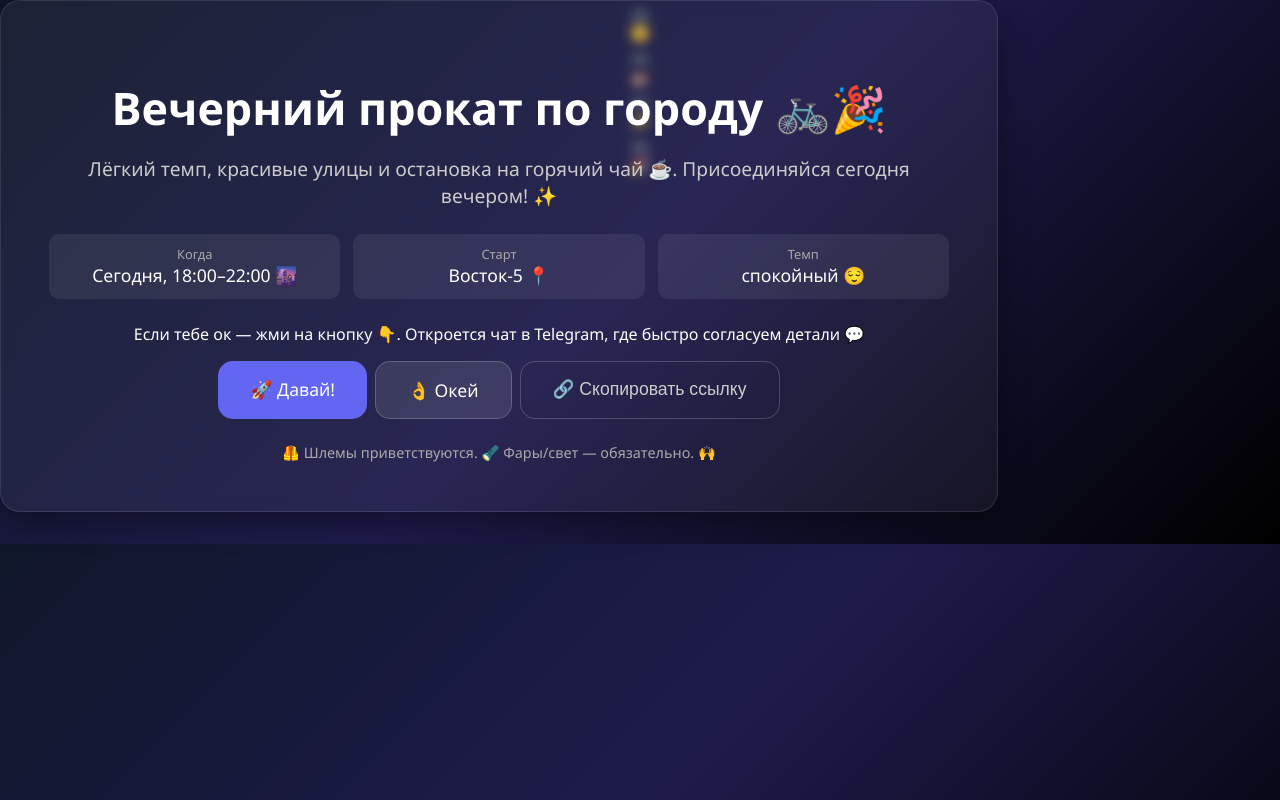
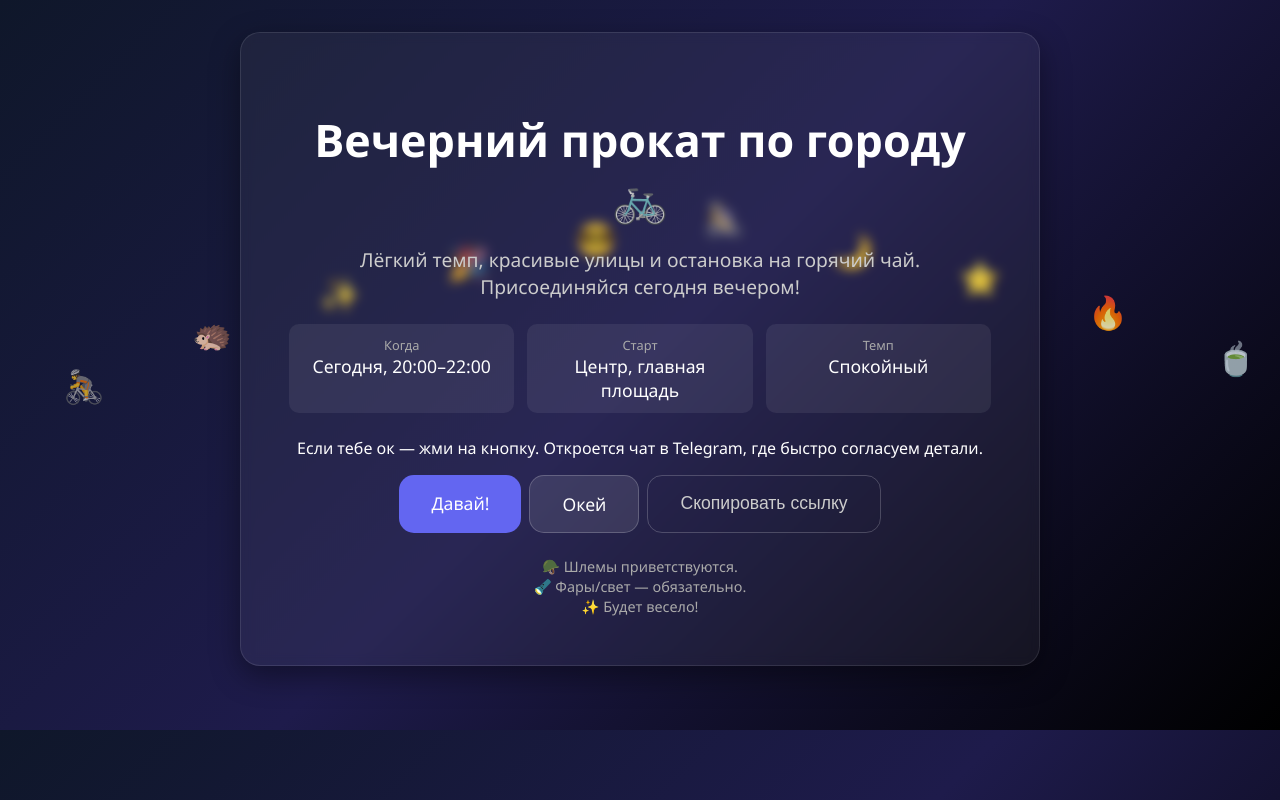
Before and after one commit to isabekovbakay-sys/GOforAride, a plain HTML site: page index.html in a window 1280 px wide. Drawn offline with Linux system fonts and the light colour scheme.

Commit message:
Update index.html

```diff
--- a/index.html
+++ b/index.html
@@ -3,56 +3,203 @@
 <head>
   <meta charset="UTF-8">
   <meta name="viewport" content="width=device-width, initial-scale=1.0">
-  <title>Вечерний прокат 🚲</title>
-  <link rel="stylesheet" href="style.css">
+  <title>Вечерний прокат 🚴</title>
+  <style>
+    /* ====== Базовый стиль ====== */
+    body {
+      margin: 0;
+      font-family: 'Segoe UI', sans-serif;
+      background: linear-gradient(135deg, #0f172a, #1e1b4b, #000);
+      color: white;
+      text-align: center;
+      overflow-x: hidden;
+    }
+
+    .container {
+      max-width: 800px;
+      margin: 0 auto;
+      padding: 2rem 1rem;
+      position: relative;
+      z-index: 5;
+    }
+
+    /* ====== Карточка ====== */
+    .card {
+      background: rgba(255, 255, 255, 0.05);
+      backdrop-filter: blur(6px);
+      border: 1px solid rgba(255, 255, 255, 0.1);
+      border-radius: 20px;
+      padding: 2rem;
+      margin-bottom: 2rem;
+      box-shadow: 0 10px 30px rgba(0,0,0,0.4);
+    }
+
+    h1 {
+      font-size: 2.2rem;
+      margin-bottom: 0.5rem;
+      line-height: 1.3;
+    }
+    .subtitle {
+      color: #ccc;
+      margin-bottom: 1.5rem;
+      font-size: 1rem;
+      line-height: 1.4;
+    }
+
+    /* ====== Инфо блок ====== */
+    .info {
+      display: flex;
+      justify-content: space-around;
+      margin: 1.5rem 0;
+      flex-wrap: wrap;
+      gap: 0.8rem;
+    }
+    .info div {
+      flex: 1 1 120px;
+      background: rgba(255,255,255,0.07);
+      border-radius: 10px;
+      padding: 0.7rem 1rem;
+      min-width: 120px;
+    }
+    .label {
+      display: block;
+      font-size: 0.8rem;
+      color: #aaa;
+    }
+    .value {
+      font-size: 1.1rem;
+    }
+
+    /* ====== Кнопки ====== */
+    .buttons {
+      margin-top: 1rem;
+      display: flex;
+      gap: 0.5rem;
+      justify-content: center;
+      flex-wrap: wrap;
+    }
+    .btn {
+      padding: 0.8rem 1.4rem;
+      border-radius: 15px;
+      text-decoration: none;
+      border: none;
+      cursor: pointer;
+      transition: transform 0.2s, background 0.3s;
+      font-size: 1rem;
+    }
+    .btn:hover { transform: scale(1.05); }
+    .primary { background: #6366f1; color: white; }
+    .secondary { background: rgba(255,255,255,0.1); color: white; border: 1px solid rgba(255,255,255,0.2); }
+    .ghost { background: transparent; color: #ccc; border: 1px solid rgba(255,255,255,0.2); }
+
+    .hint {
+      margin-top: 0.5rem;
+      font-size: 0.9rem;
+      color: #aaa;
+    }
+
+    footer {
+      margin-top: 1.5rem;
+      font-size: 0.9rem;
+      color: #aaa;
+      line-height: 1.4;
+    }
+
+    /* ====== 📱 Мобильная адаптация ====== */
+    @media (max-width: 600px) {
+      h1 { font-size: 1.6rem; }
+      .subtitle { font-size: 0.9rem; }
+      .card { padding: 1.2rem; }
+      .buttons { flex-direction: column; }
+      .btn { width: 100%; }
+      .info { flex-direction: column; align-items: stretch; }
+      .info div { min-width: auto; }
+    }
+
+    /* ====== 💻 Для больших экранов ====== */
+    @media (min-width: 1200px) {
+      h1 { font-size: 2.8rem; }
+      .subtitle { font-size: 1.2rem; }
+      .card { max-width: 900px; padding: 3rem; }
+      .btn { font-size: 1.1rem; padding: 1rem 2rem; }
+    }
+
+    /* ====== Фоновые эмодзи ====== */
+    .background {
+      position: fixed;
+      top: 0; left: 0;
+      width: 100%; height: 100%;
+      pointer-events: none;
+      overflow: hidden;
+      z-index: 0;
+    }
+
+    .emoji {
+      position: absolute;
+      font-size: 2rem;
+      animation: fall linear infinite;
+      opacity: 0.8;
+    }
+
+    @keyframes fall {
+      0% { transform: translateY(-10%); opacity: 0; }
+      20% { opacity: 1; }
+      100% { transform: translateY(110vh); opacity: 0; }
+    }
+  </style>
 </head>
 <body>
+  <!-- Фоновые эмодзи -->
   <div class="background">
-    <!-- Велосипеды и эмоджи на фоне -->
-    <div class="bike" style="top:10%; animation-delay: 0s;">🚲</div>
-    <div class="bike" style="top:20%; animation-delay: 4s;">😊</div>
-    <div class="bike" style="top:30%; animation-delay: 8s;">🚲</div>
-    <div class="bike" style="top:40%; animation-delay: 12s;">🦔</div>
-    <div class="bike" style="top:50%; animation-delay: 16s;">🚲</div>
-    <div class="bike" style="top:60%; animation-delay: 20s;">✨</div>
-    <div class="bike" style="top:70%; animation-delay: 24s;">🚲</div>
-    <div class="bike" style="top:80%; animation-delay: 28s;">🎉</div>
+    <div class="emoji" style="left:5%; animation-duration:12s;">🚴</div>
+    <div class="emoji" style="left:15%; animation-duration:14s;">🦔</div>
+    <div class="emoji" style="left:25%; animation-duration:16s;">✨</div>
+    <div class="emoji" style="left:35%; animation-duration:18s;">🎉</div>
+    <div class="emoji" style="left:45%; animation-duration:20s;">😎</div>
+    <div class="emoji" style="left:55%; animation-duration:22s;">🚴‍♀️</div>
+    <div class="emoji" style="left:65%; animation-duration:19s;">🌙</div>
+    <div class="emoji" style="left:75%; animation-duration:17s;">⭐</div>
+    <div class="emoji" style="left:85%; animation-duration:15s;">🔥</div>
+    <div class="emoji" style="left:95%; animation-duration:13s;">🍵</div>
   </div>
 
-  <main class="card">
-    <h1>Вечерний прокат по городу 🚲🎉</h1>
-    <p class="subtitle">Лёгкий темп, красивые улицы и остановка на горячий чай ☕. Присоединяйся сегодня вечером! ✨</p>
+  <div class="container">
+    <div class="card">
+      <h1>Вечерний прокат по городу 🚲</h1>
+      <p class="subtitle">Лёгкий темп, красивые улицы и остановка на горячий чай. Присоединяйся сегодня вечером!</p>
 
-    <section class="info">
-      <div>
-        <span class="label">Когда</span>
-        <span class="value">Сегодня, 18:00–22:00 🌆</span>
+      <div class="info">
+        <div><span class="label">Когда</span><span class="value">Сегодня, 20:00–22:00</span></div>
+        <div><span class="label">Старт</span><span class="value">Центр, главная площадь</span></div>
+        <div><span class="label">Темп</span><span class="value">Спокойный</span></div>
       </div>
-      <div>
-        <span class="label">Старт</span>
-        <span class="value">Восток-5 📍</span>
+
+      <p>Если тебе ок — жми на кнопку. Откроется чат в Telegram, где быстро согласуем детали.</p>
+
+      <div class="buttons">
+        <a href="https://t.me/bakai_i" target="_blank" class="btn primary">Давай!</a>
+        <a href="https://t.me/bakai_i" target="_blank" class="btn secondary">Окей</a>
+        <button class="btn ghost" onclick="copyLink()">Скопировать ссылку</button>
       </div>
-      <div>
-        <span class="label">Темп</span>
-        <span class="value">спокойный 😌</span>
-      </div>
-    </section>
 
-    <p>Если тебе ок — жми на кнопку 👇. Откроется чат в Telegram, где быстро согласуем детали 💬</p>
+      <div id="hint" class="hint"></div>
 
-    <div class="buttons">
-      <a href="https://t.me/bakai_i" target="_blank" class="btn primary">🚀 Давай!</a>
-      <a href="https://t.me/bakai_i" target="_blank" class="btn secondary">👌 Окей</a>
-      <button id="copyBtn" class="btn ghost">🔗 Скопировать ссылку</button>
+      <footer>
+        🪖 Шлемы приветствуются.<br>
+        🔦 Фары/свет — обязательно.<br>
+        ✨ Будет весело!
+      </footer>
     </div>
+  </div>
 
-    <p id="hint" class="hint"></p>
-
-    <footer>
-      🦺 Шлемы приветствуются. 🔦 Фары/свет — обязательно. 🙌
-    </footer>
-  </main>
-
-  <script src="script.js"></script>
+  <script>
+    const tgLink = "https://t.me/bakai_i";
+    function copyLink() {
+      navigator.clipboard.writeText(tgLink).then(() => {
+        document.getElementById("hint").innerText = "Ссылка скопирована ✅";
+        setTimeout(()=> document.getElementById("hint").innerText = "", 2000);
+      });
+    }
+  </script>
 </body>
 </html>
```
